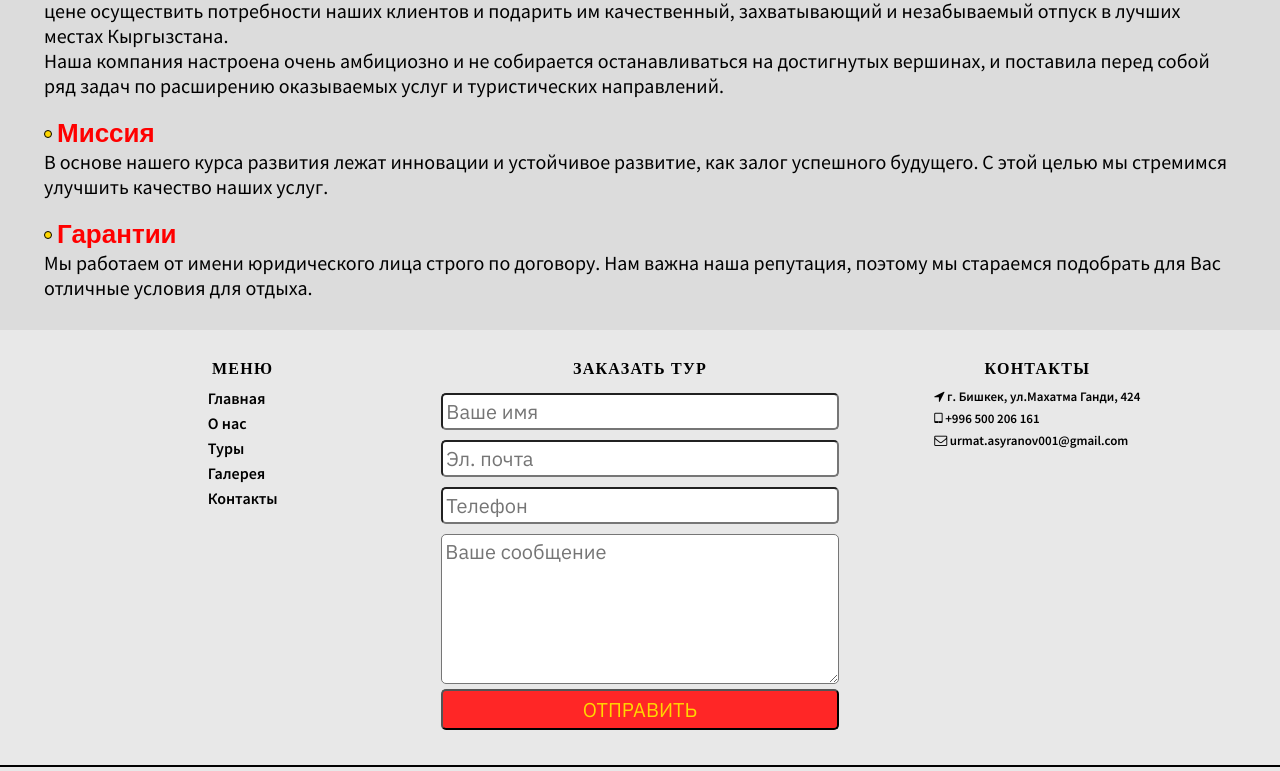
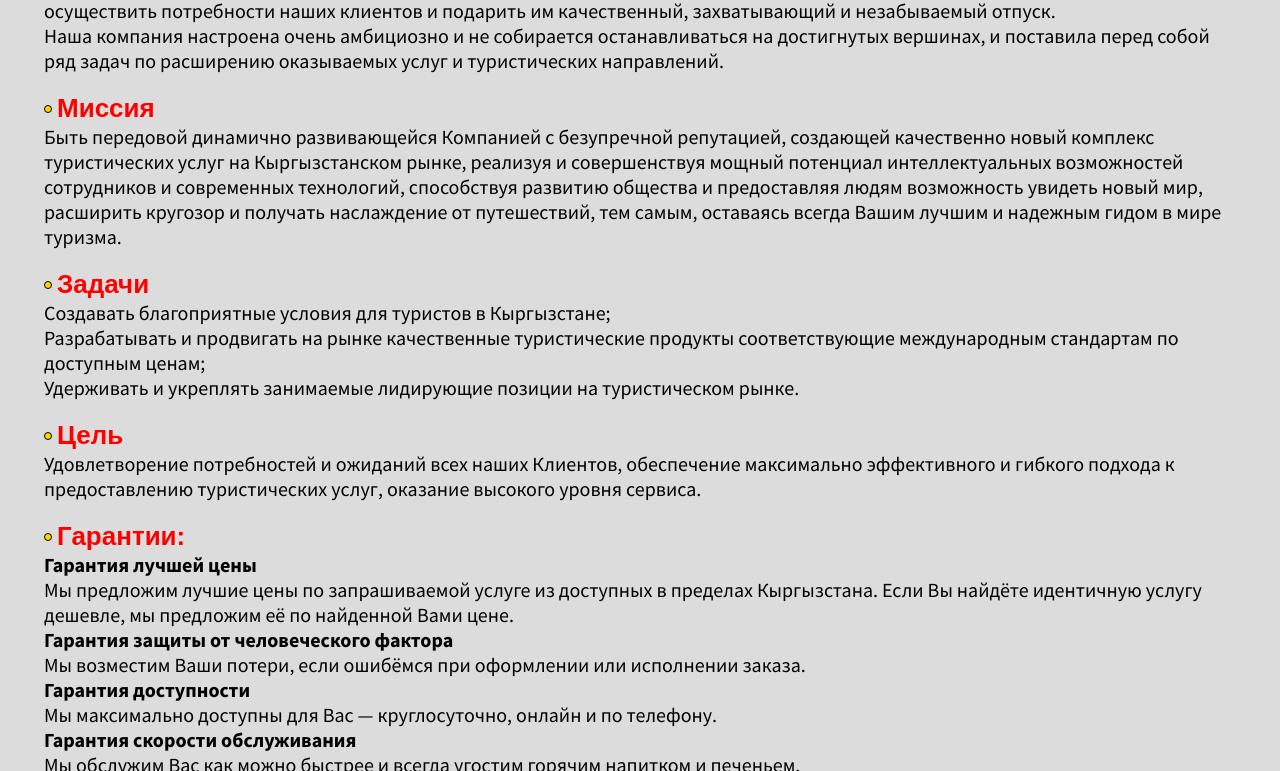
Before and after one commit to urmat001/urmat001.github.io, a plain HTML site: page pages/about.html in a window 1280 px wide. Shown: the part 857-1628 px from the top of the page. Drawn offline with nearby package versions, Linux system fonts and the light colour scheme.

Commit message:
Update about.html

```diff
--- a/pages/about.html
+++ b/pages/about.html
@@ -97,16 +97,17 @@
         </div>
     </header>
 
-    <section class="about__block">
+   <section class="about__block">
         <div class="container">
             <div class="about__block__title wow fadeInLeft">
                 <div class="point"></div>
                 <div class="about__block__name">О нас</div>
             </div>
              <div class="about__block__text wow fadeInRight">
-                KyrgyzLand - молодая и динамично развивающая компания в сфере круизного бизнеса. Наша основная задача по
+              <strong>KgTrip</strong> - Ведущая и технологичная туристическая компания №1 в
+                Кыргызстане. Наша основная задача по,
                 самой выгодной цене осуществить потребности наших клиентов и подарить им качественный, захватывающий и
-                незабываемый отпуск в лучших местах Кыргызстана.<br>
+                незабываемый отпуск.<br>
 
                 Наша компания настроена очень амбициозно и не собирается останавливаться на достигнутых вершинах, и
                 поставила перед собой ряд задач по расширению оказываемых услуг и туристических направлений.
@@ -116,20 +117,43 @@
                  <div class="about__block__name">Миссия</div>
              </div>
              <div class="about__block__text fadeInRight">
-                В основе нашего курса развития лежат инновации и устойчивое развитие, как залог успешного будущего. С
-                этой целью мы стремимся улучшить качество наших услуг.
+                Быть передовой динамично развивающейся Компанией с безупречной репутацией, создающей качественно новый комплекс туристических услуг на Кыргызстанском рынке, реализуя и совершенствуя мощный потенциал интеллектуальных возможностей сотрудников и современных технологий, способствуя развитию общества и предоставляя  людям возможность увидеть новый мир, расширить кругозор и получать наслаждение от путешествий, тем самым, оставаясь всегда Вашим лучшим и надежным гидом в мире туризма.
              </div>
              <div class="about__block__title wow fadeInLeft">
                 <div class="point"></div>
-                <div class="about__block__name">Гарантии</div>
+                <div class="about__block__name">Задачи</div> </div>
+                <div class="about__block__text fadeInRight">
+                    Создавать благоприятные условия для туристов в Кыргызстане;<br>
+Разрабатывать и продвигать на рынке качественные туристические продукты соответствующие международным стандартам по доступным ценам;<br>
+Удерживать и укреплять занимаемые лидирующие позиции на туристическом рынке. <br>
+                 </div>
+             <div class="about__block__title wow fadeInLeft">
+                <div class="point"></div>
+                <div class="about__block__name">Цель</div> </div>
+                <div class="about__block__text fadeInRight">
+                    Удовлетворение потребностей и ожиданий всех наших Клиентов, обеспечение максимально эффективного и гибкого подхода к предоставлению туристических услуг, оказание высокого уровня сервиса.
+                 </div>
+
+             <div class="about__block__title wow fadeInLeft">
+                <div class="point"></div>
+                <div class="about__block__name">Гарантии:</div>
              </div>
              <div class="about__block__text wow fadeInRight">
-                Мы работаем от имени юридического лица строго по договору. Нам важна наша репутация, поэтому мы
-                стараемся подобрать для Вас отличные условия для отдыха.
+               <strong> Гарантия лучшей цены</strong><br>
+                Мы предложим лучшие цены по запрашиваемой услуге из доступных в пределах Кыргызстана. Если Вы найдёте идентичную услугу дешевле, мы предложим её по найденной Вами цене. <br>
+                <strong>Гарантия защиты от человеческого фактора</strong> <br>
+                Мы возместим Ваши потери, если ошибёмся при оформлении или исполнении заказа.<br>
+                <strong>Гарантия доступности</strong><br>
+                Мы максимально доступны для Вас — круглосуточно, онлайн и по телефону. <br>
+               <strong>Гарантия скорости обслуживания</strong> <br>
+                Мы обслужим Вас как можно быстрее и всегда угостим горячим напитком и печеньем. <br>
+                <strong> Гарантия конфиденциальности информации</strong><br>
+                Мы сохраним конфиденциальность Ваших личных данных, полученных при обслуживании. <br>
+                <strong>Гарантия предоставления потребительской информации об услуге</strong> <br>
+Мы предоставим Вам всю необходимую информацию об услуге.
              </div>
         </div>
     </section>
-
     <footer class="footer">
         <div class="container">
             <div class="footer__block wow fadeInRight">
```
